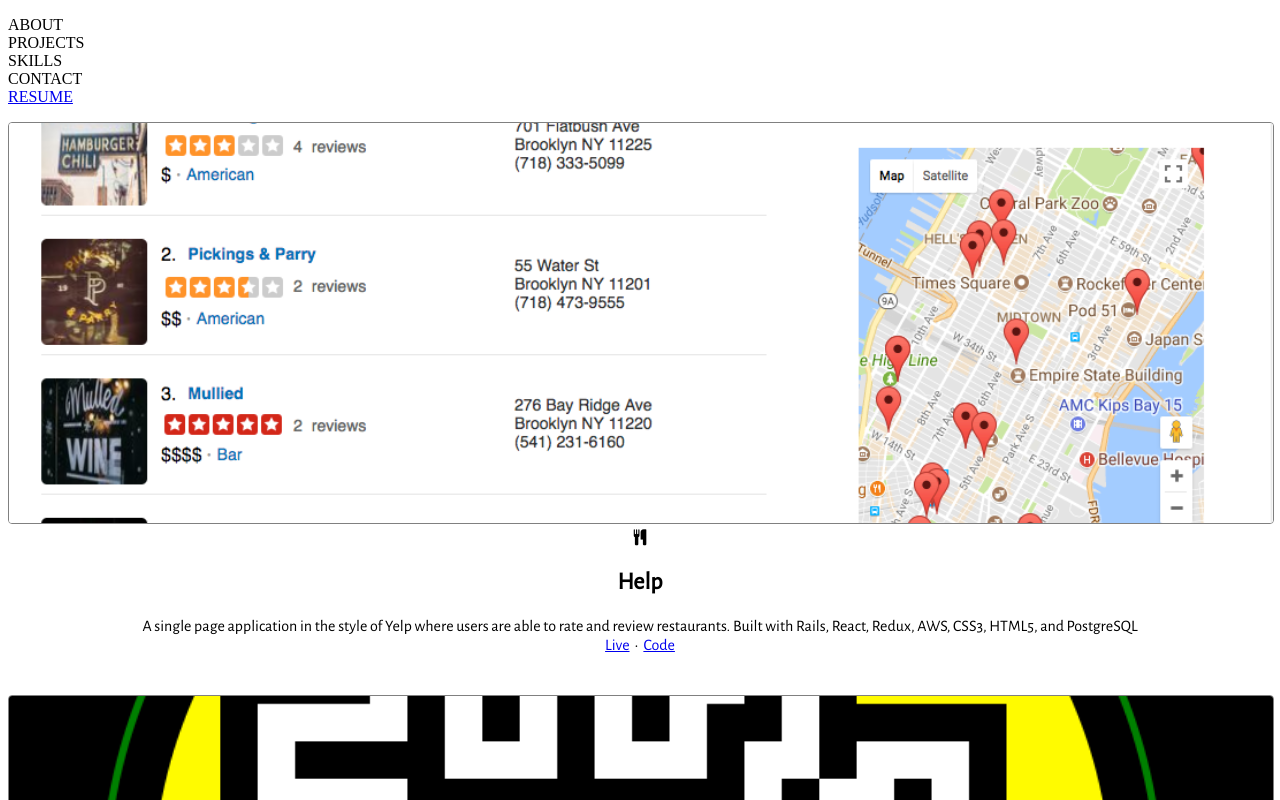
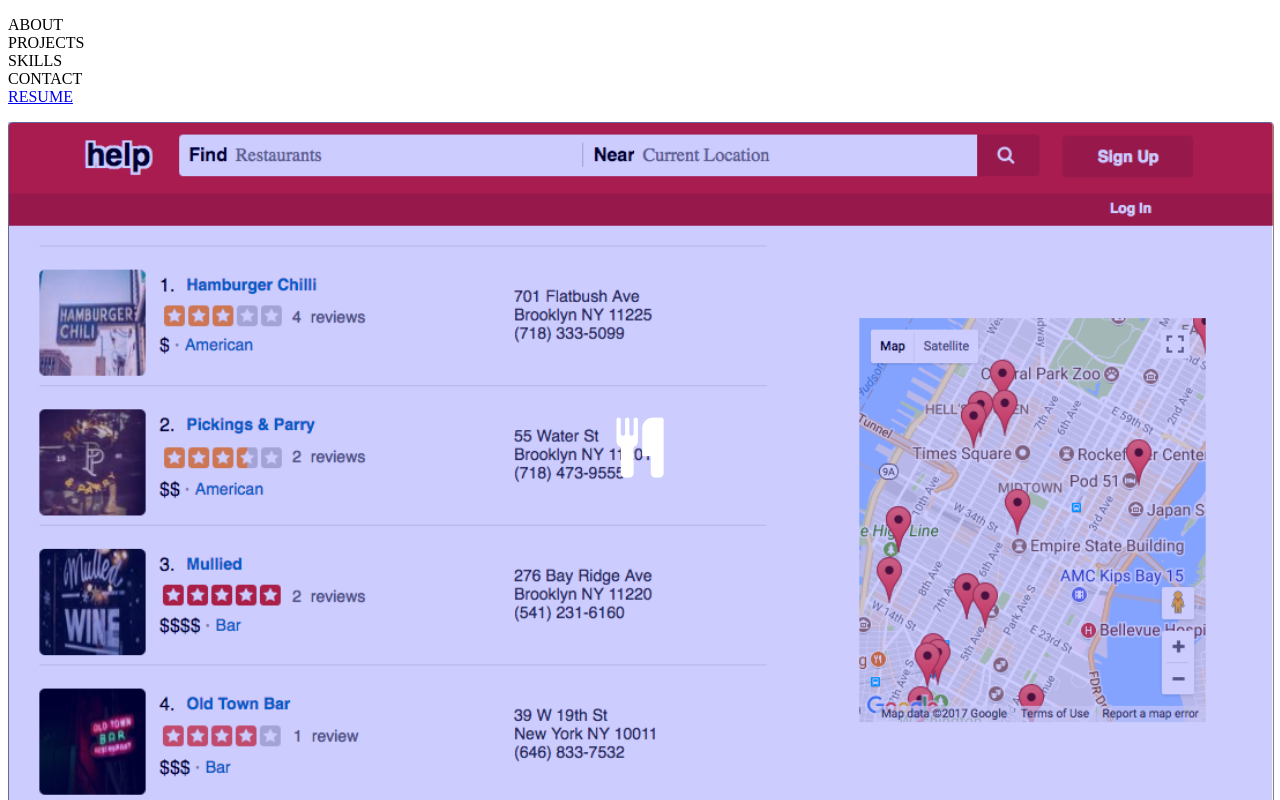
Before and after one commit to coreyladovsky/portfolio, a React (Create React App) app: page /projects in a window 1280 px wide. Shown: the top 800 px of the page. Built offline with nearby package versions, Linux system fonts and the light colour scheme; the HTML template or start-up script is replaced by a standard one.

Commit message:
color overlay

```diff
--- a/src/components/project_item.css
+++ b/src/components/project_item.css
@@ -1,11 +1,35 @@
+
+
+.img-container {
+    display: grid;
+    grid-template-columns: repeat(5, 1fr);
+    grid-template-rows: repeat(5, 1fr);
+}
+
+.blue-effect {
+  background-color: rgba(0, 0, 255, 0.2);
+  z-index: 2;
+  grid-row: 1 / -1;
+  grid-column: 1 / -1;
+}
+
 .project-image {
-  width: 100%;
-  max-height: 400px;
+  grid-column: 1/ -1;
+  grid-row: 1 / -1;
   object-fit: cover;
   border-radius: 4px;
   border: 1px solid grey;
+  width: 100%;
+  height: 100%;
 }
 
+.fa {
+  grid-column: 3;
+  grid-row: 3;
+  font-size: 60px;
+  z-index: 3;
+  color: white;
+}
 
 .project-container {
   font-family: 'Alegreya Sans', sans-serif;
@@ -23,3 +47,7 @@
 .project-links a:nth-child(2) {
   margin-left: 5px;
 }
+
+.project-links a:hover {
+  color: red;
+}
--- a/src/components/project_item.jsx
+++ b/src/components/project_item.jsx
@@ -6,9 +6,12 @@
     const { image, liveLink, repoLink, description, title, facon } = this.props;
     return (
       <div className="project-container">
-        <img className="project-image" src={image} alt="" />
+        <div className="img-container">
+          <div className="blue-effect"></div>
+          <img className="project-image" src={image} alt="" />
+          <i className={facon} aria-hidden="true"></i>
+        </div>
 
-        <i className={facon} aria-hidden="true"></i>
         <h2 className="project-title">{title}</h2>
         <div className="project-description">{description}</div>
         <div className="project-links">
```
